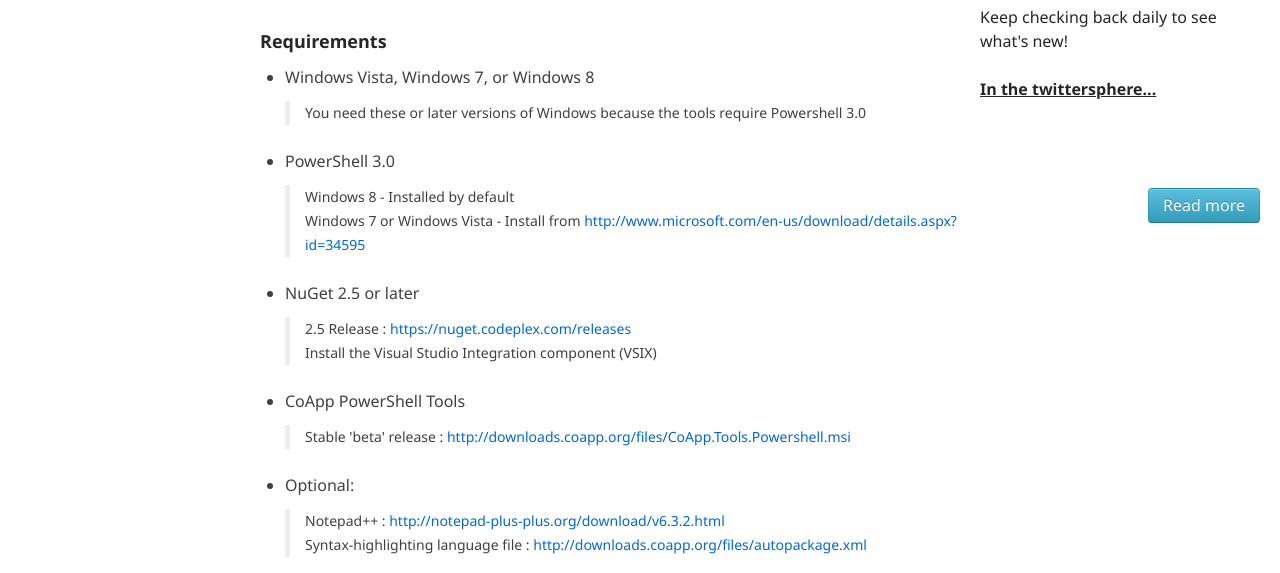
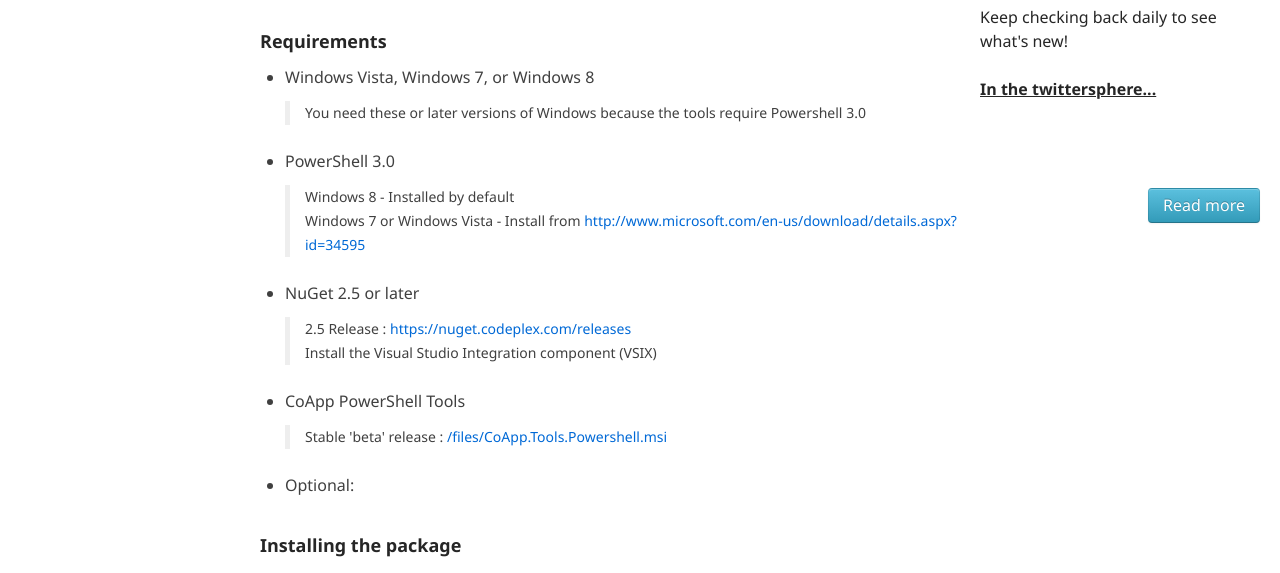
Before and after one commit to coapp/coapp.github.io, a plain HTML site: page tutorials/installation.html in a window 1280 px wide. Shown: the part 215-788 px from the top of the page. Drawn offline with nearby package versions, Linux system fonts and the light colour scheme; a script that the page names is missing.

Commit message:
Update installation.html

```diff
--- a/tutorials/installation.html
+++ b/tutorials/installation.html
@@ -203,13 +203,10 @@ $(document).ready(function(){
 <li><p>CoApp PowerShell Tools</p>
 
 <blockquote>
-  <p>Stable 'beta' release : <a href='http://downloads.coapp.org/files/CoApp.Tools.Powershell.msi'>http://downloads.coapp.org/files/CoApp.Tools.Powershell.msi</a></p>
+  <p>Stable 'beta' release : <a href='/files/CoApp.Tools.Powershell.msi'>/files/CoApp.Tools.Powershell.msi</a></p>
 </blockquote></li>
 <li><p>Optional:</p>
 
-<blockquote>
-  <p>Notepad++ : <a href='http://notepad-plus-plus.org/download/v6.3.2.html'>http://notepad-plus-plus.org/download/v6.3.2.html</a><br />Syntax-highlighting language file : <a href='http://downloads.coapp.org/files/autopackage.xml'>http://downloads.coapp.org/files/autopackage.xml</a></p>
-</blockquote></li>
 </ul>
 
 <h3>Installing the package</h3>
```
